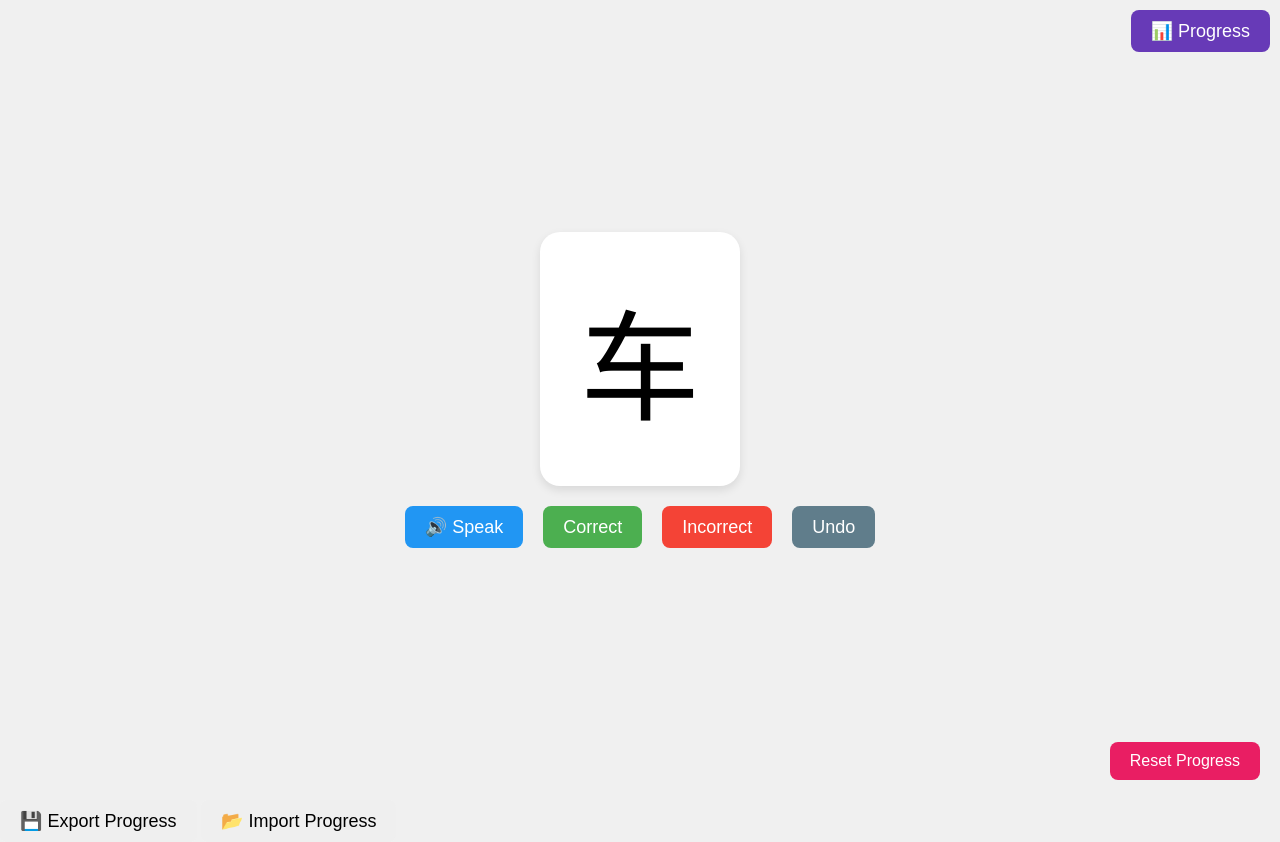
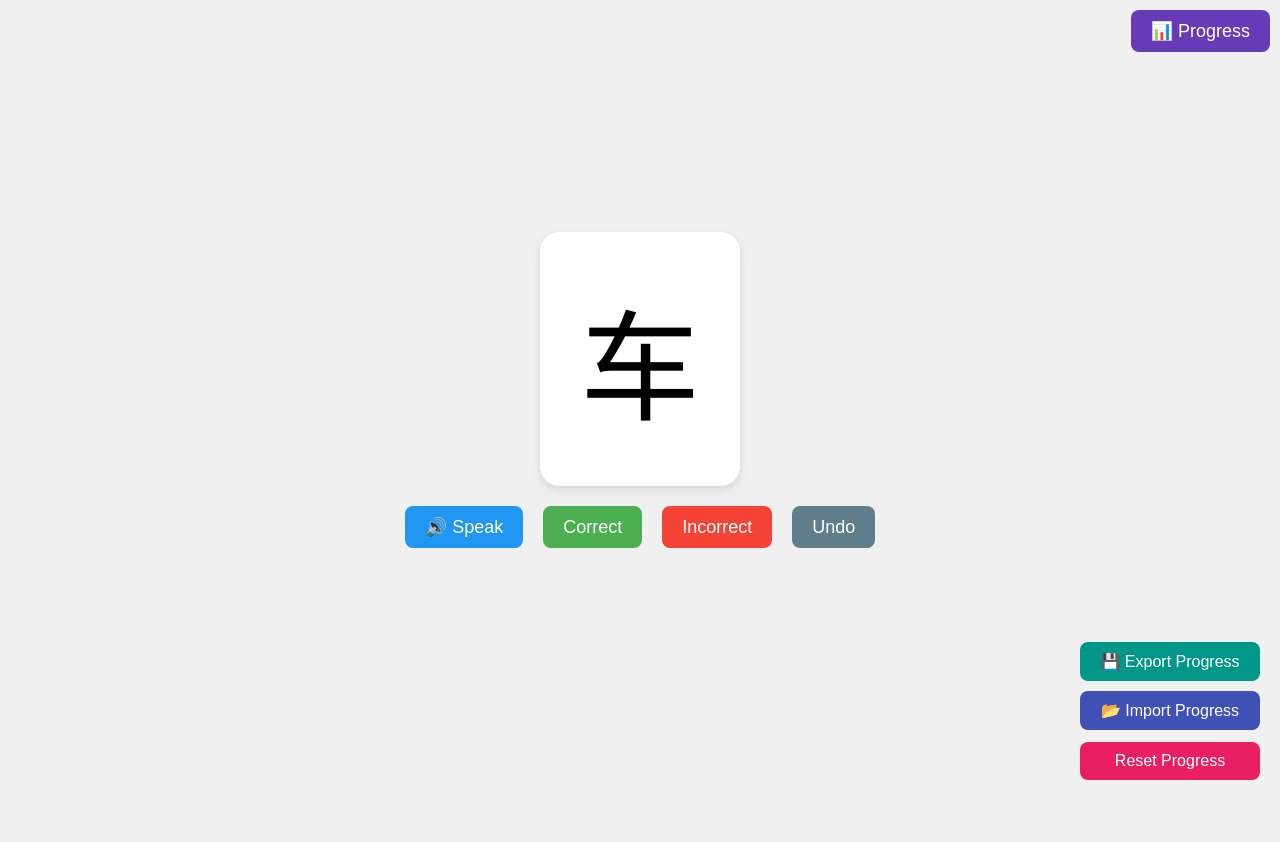
Before and after one commit to babaie17/ChildFlashCards, a plain HTML site: page chinese_flashcard_app_test.html in a window 1280 px wide. After the commit the page ends 800 px from the top, so only its background shows below. Drawn offline with Linux system fonts and the light colour scheme.

Commit message:
Update chinese_flashcard_app_test.html
Fixed Button Visibility

```diff
--- a/chinese_flashcard_app_test.html
+++ b/chinese_flashcard_app_test.html
@@ -108,10 +108,12 @@
     <div id="progress"></div>
   </div>
   <div id="progressModal"></div>
+<div style="position:fixed; bottom:70px; right:20px; display:flex; flex-direction:column; gap:10px; align-items: flex-end;">
+  <button onclick="exportProgress()" style="background:#009688; color:white; font-size:16px; padding:10px 20px; border:none; border-radius:8px; cursor:pointer; min-width:180px;">💾 Export Progress</button>
+  <button onclick="document.getElementById('importFile').click()" style="background:#3f51b5; color:white; font-size:16px; padding:10px 20px; border:none; border-radius:8px; cursor:pointer; min-width:180px;">📂 Import Progress</button>
+</div>
 <input type="file" id="importFile" style="display:none" />
-<button onclick="exportProgress()">💾 Export Progress</button>
-<button onclick="document.getElementById('importFile').click()">📂 Import Progress</button>
-<button id="resetBtn" style="position:fixed; bottom:20px; right:20px; padding:10px 20px; background:#e91e63; color:white; border:none; border-radius:8px; font-size:16px; cursor:pointer;">Reset Progress</button>
+<button id="resetBtn" style="position:fixed; bottom:20px; right:20px; padding:10px 20px; background:#e91e63; color:white; border:none; border-radius:8px; font-size:16px; cursor:pointer; min-width:180px;">Reset Progress</button>
 
 <script>
 let characters = [];
```
